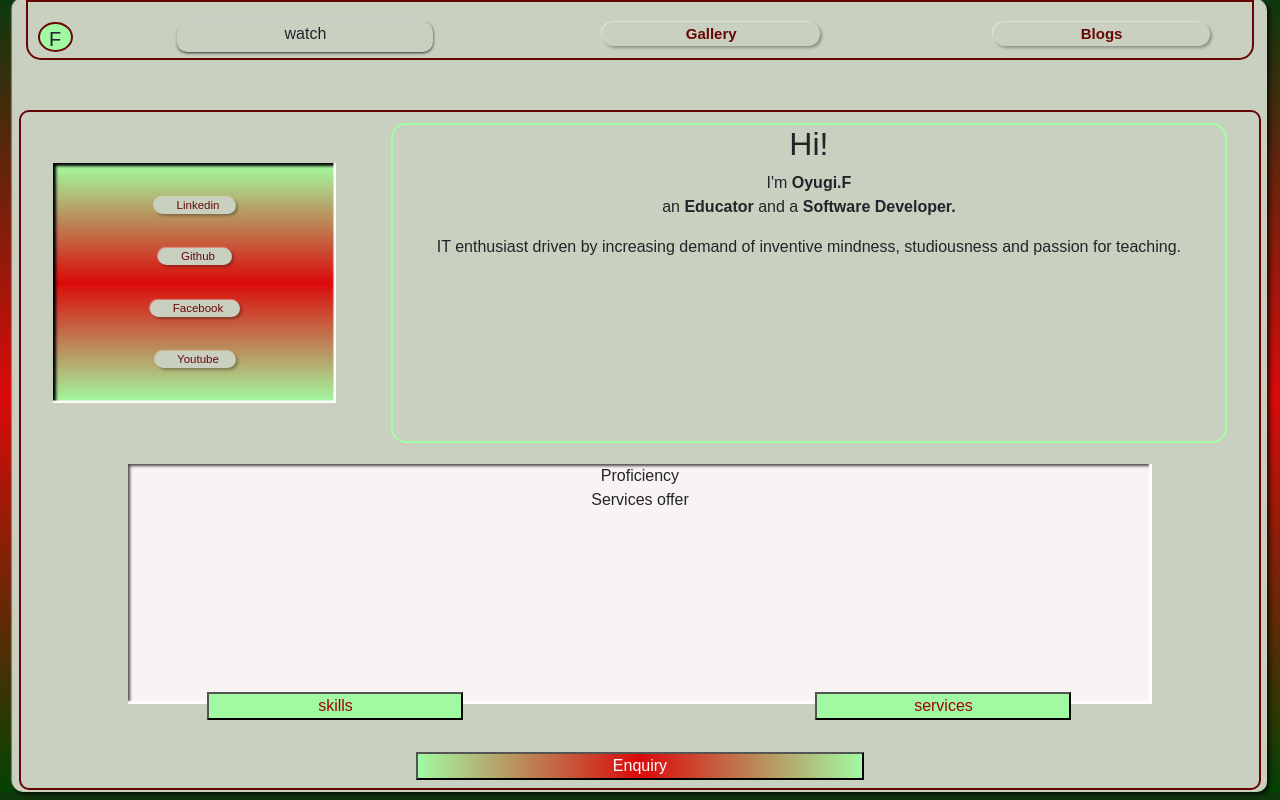
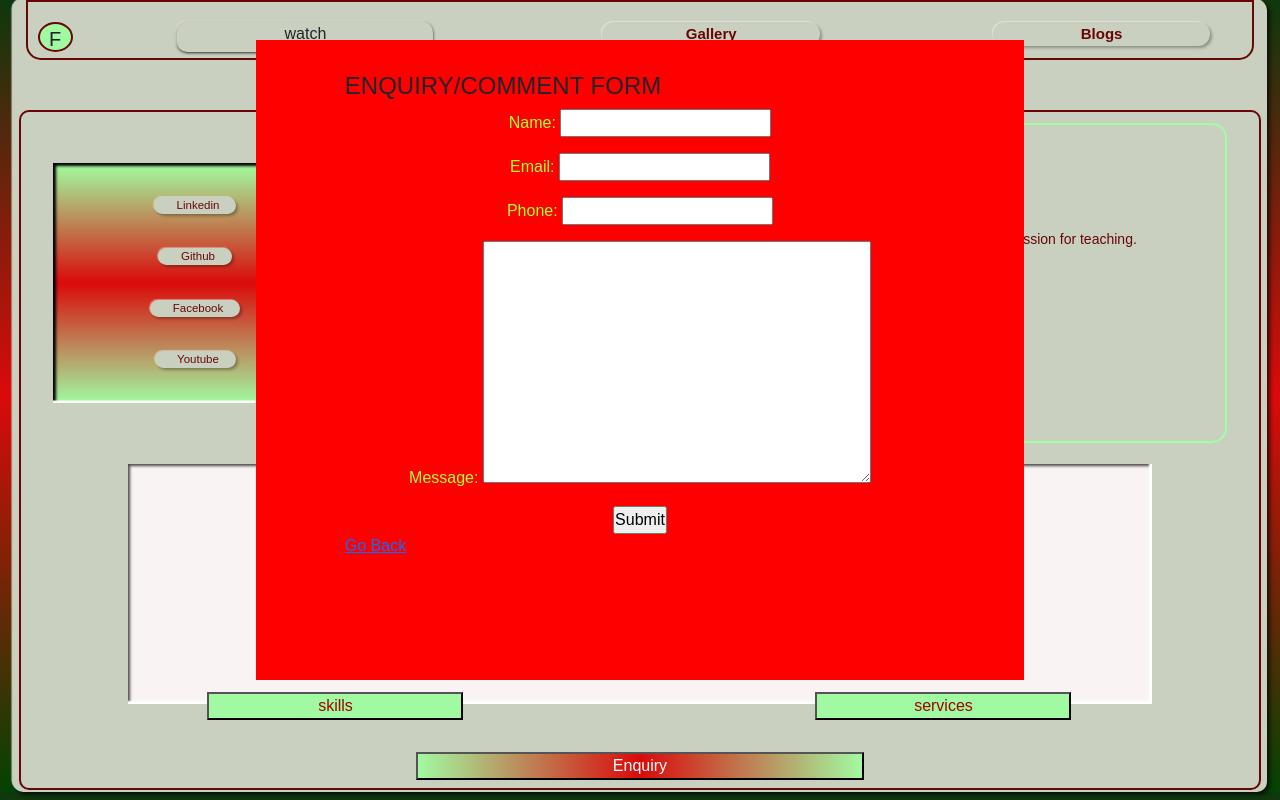
Before and after one commit to OyugiFelix/mywebsite, a Django app: page / in a window 1280 px wide. Run offline with Django 3.2, Linux system fonts and the light colour scheme.

Commit message:
started designing form

```diff
--- a/connect/models.py
+++ b/connect/models.py
@@ -5,4 +5,4 @@ class Comment(models.Model):
     name = models.CharField(max_length=55)
     email= models.EmailField()
     phone =models.IntegerField()
-    message =models.TextField(max_length=2088)
+    message =models.TextField()
--- a/connect/static/styles.css
+++ b/connect/static/styles.css
@@ -8,6 +8,32 @@ body{
     align-items: center;
     justify-content: center;
     display: flex;
+}
+.comment-form{
+    background: red;
+    width: 60vw;
+    height: 80vh;
+    position: absolute;
+    top: 40px;
+    z-index: 1;
+    align-items: center;
+    justify-content: center;
+    display: flex;
+    flex-direction: column;
+
+}
+.form-body{
+    width: 80%;
+    height: 90%;
+}
+form{
+
+    color: greenyellow;
+    align-items: center;
+    justify-content: center;
+    text-align: center;
+
+
 }
 .content{
     background: #cad0c0;
@@ -132,6 +158,8 @@ body{
     height: 40vh;
     border: 2px solid rgb(161, 2250, 161);
     border-radius: 15px;
+    color: rgb(104, 5, 5);
+    font-size: 14px;
 
 
 }
--- a/connect/templates/index.html
+++ b/connect/templates/index.html
@@ -41,7 +41,7 @@
           <div class="about">
             <h2>Hi!</h2>
             <p>I'm <strong>Oyugi.F</strong> <br> an <strong>Educator</strong> and a <strong>Software Developer.</strong></p>
-            <p>IT enthusiast driven by increasing demand of inventive mindness, studiousness and passion for teaching.</p>
+            <p>IT enthusiast driven by increasing demand for inventive mindness, studiousness and passion for teaching.</p>
           </div>
         </div>
         <div class="display">
@@ -59,5 +59,24 @@
         </div>
       </div>
     </div>
+    <div class="comment-form">
+     <div class="form-body">
+      {% block content %}
+
+         <div class="container">
+         <h4>ENQUIRY/COMMENT FORM</h4>
+            <div class="fom">
+                <form method = "post" action=".">
+                    {% csrf_token %}
+                    {{ form.as_p}}
+                    <input type="submit" value = 'Submit'/>
+                </form>
+            </div>
+            <a href="{% url 'index.html' %}">Go Back</a>
+        </div>
+
+    {% endblock content %}
+     </div>
+    </div>
   </body>
 </html>
--- a/connect/views.py
+++ b/connect/views.py
@@ -3,11 +3,6 @@ from django.shortcuts import redirect, render
 
 # Create your views here.
 def index(request):
-    return render(request, 'index.html')
-
-
-def formView(request):
-
     if request.method == 'POST':
         form = InquiryForm(request.POST)
 
@@ -18,4 +13,9 @@ def formView(request):
             return redirect('index.html')
     else:
          form = InquiryForm()
-    return render(request, 'form.html', {'form': form})
+    return render(request, 'index.html', {'form': form})
+
+
+def formView(request):
+
+   pass
--- a/mywebapp/urls.py
+++ b/mywebapp/urls.py
@@ -20,7 +20,7 @@ from django.urls import path
 urlpatterns = [
     path('admin/', admin.site.urls),
     path('', index, name= 'index.html'),
-    path('form/', formView, name= 'form.html')
+
 
 ]
 
```
Also changed, not shown: connect/migrations/0002_alter_comment_message.py (added), connect/migrations/0003_alter_comment_message.py (added), db.sqlite3.
